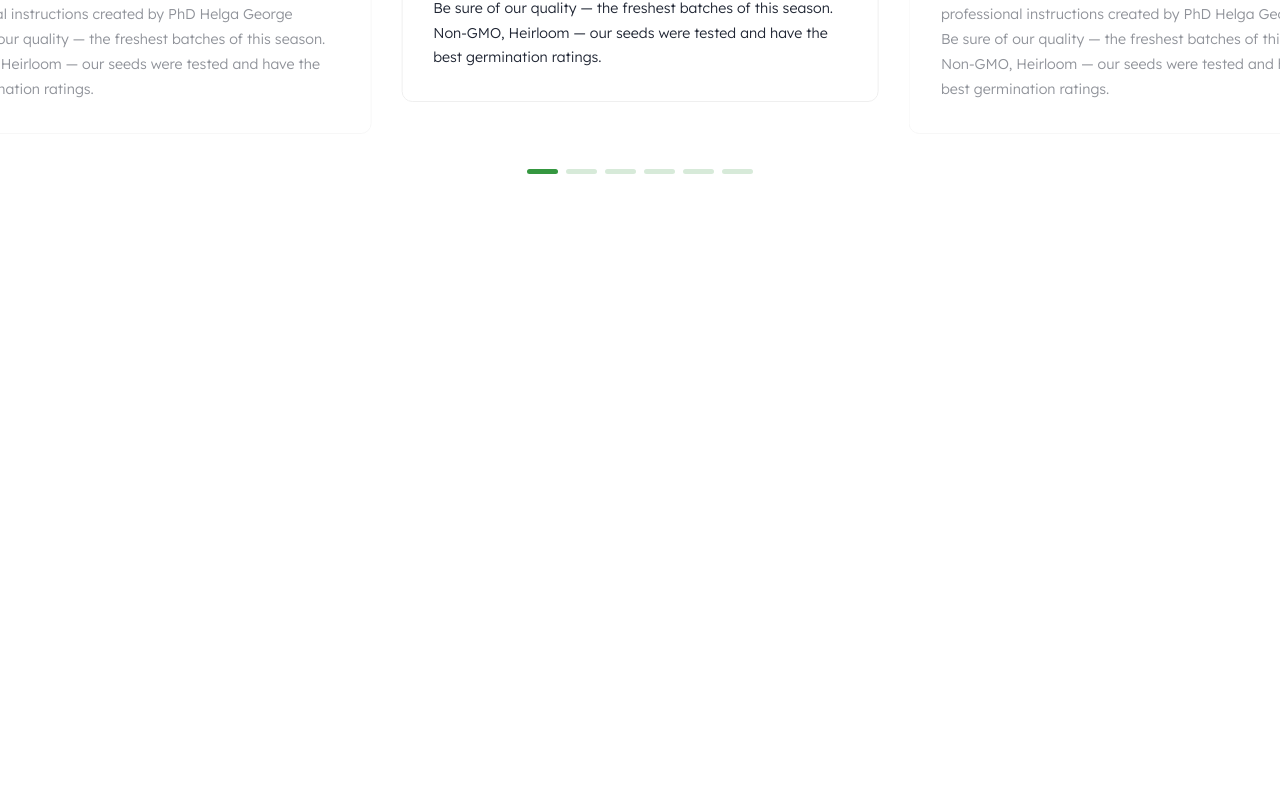
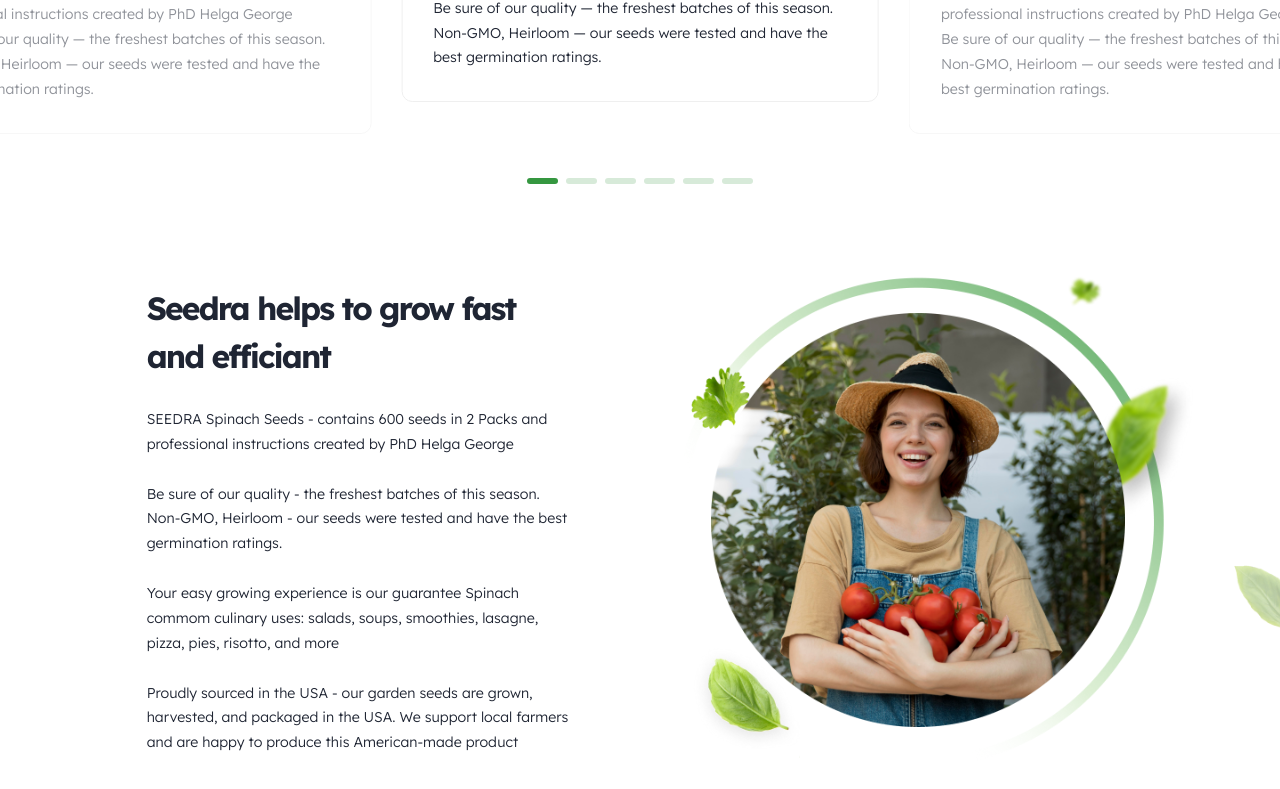
Before and after one commit to kolchinanyajs/seedra, a Next.js app: page / in a window 1280 px wide. Shown: the part 2855-3644 px from the top of the page. Before the commit the page ends 3096 px from the top, so only its background shows below. Built offline with nearby package versions, Linux system fonts and the light colour scheme.

Commit message:
Help. Desktop

```diff
--- a/src/app/page.tsx
+++ b/src/app/page.tsx
@@ -1,6 +1,7 @@
 import Banner from "@/components/Banner";
 import Blog from "@/components/Blog";
 import Feedback from "@/components/Feedback";
+import Help from "@/components/Help";
 import Hero from "@/components/Hero";
 import Products from "@/components/Products";
 
@@ -16,6 +17,7 @@ export default function Home() {
       <Products />
       <Blog />
       <Feedback />
+      <Help />
     </main>
   );
 }
--- a/src/components/Feedback/page.module.scss
+++ b/src/components/Feedback/page.module.scss
@@ -1,6 +1,5 @@
 .feedback {
   position: relative;
-  margin-bottom: rem(100);
   &__title {
     text-align: center;
     margin-bottom: rem(44);
@@ -11,6 +10,7 @@
   &__slide {
     opacity: 0.5;
     top: 0;
+    min-height: rem(347);
     transition: all 0.3s ease-in-out;
   }
   :global(.swiper-slide-active) {
--- /dev/null
+++ b/src/components/Help/index.tsx
@@ -0,0 +1,49 @@
+import Image from "next/image";
+import Container from "../Container";
+import styles from "./page.module.scss";
+
+const Help = () => {
+  return (
+    <section className={styles.help}>
+      <Container className={styles.help__container}>
+        <div>
+          <h2 className={`${styles.help__title} h2`}>
+            Seedra helps to grow fast and efficiant
+          </h2>
+          <div className={`${styles.help__text} light-16`}>
+            <p>
+              SEEDRA Spinach Seeds - contains 600 seeds in 2 Packs and
+              professional instructions created by PhD Helga George
+            </p>
+            <p>
+              Be sure of our quality - the freshest batches of this season.
+              Non-GMO, Heirloom - our seeds were tested and have the best
+              germination ratings.
+            </p>
+            <p>
+              Your easy growing experience is our guarantee Spinach commom
+              culinary uses: salads, soups, smoothies, lasagne, pizza, pies,
+              risotto, and more
+            </p>
+            <p>
+              Proudly sourced in the USA - our garden seeds are grown,
+              harvested, and packaged in the USA. We support local farmers and
+              are happy to produce this American-made product
+            </p>
+          </div>
+        </div>
+        <div className={styles["help__image-decor"]}>
+          <Image
+            className={styles["help__image"]}
+            src="/help-img.png"
+            alt="decor"
+            fill
+            priority={true}
+          />
+        </div>
+      </Container>
+    </section>
+  );
+};
+
+export default Help;
--- /dev/null
+++ b/src/components/Help/page.module.scss
@@ -0,0 +1,34 @@
+.help {
+  overflow: hidden;
+  padding-block: rem(138) rem(61);
+  &__container {
+    display: grid;
+    align-items: center;
+    gap: rem(160);
+    grid-template-columns: repeat(2, 1fr);
+  }
+  &__title {
+    margin-bottom: rem(30);
+  }
+  &__text {
+    display: flex;
+    flex-direction: column;
+    gap: rem(28);
+  }
+  &__image-decor {
+    --size: #{rem(466)};
+    position: relative;
+    width: var(--size);
+    height: var(--size);
+    &::after {
+      content: "";
+      position: absolute;
+      top: rem(-55);
+      left: rem(-49);
+      width: rem(734);
+      height: rem(579);
+      background: url("/help-decor.png") no-repeat 0 0 / contain;
+      z-index: -1;
+    }
+  }
+}
```
Also changed, not shown: public/help-decor.png (added), public/help-img.png (added).
